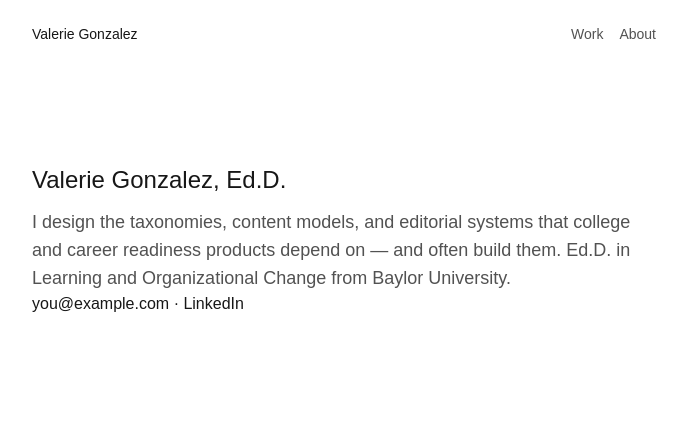
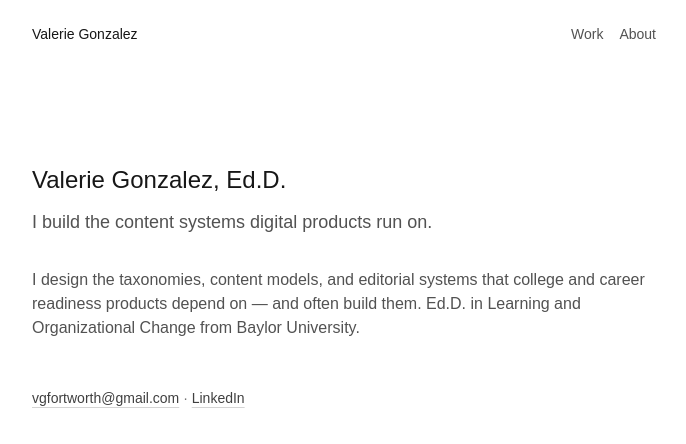
Before and after one commit to vgfortworth-dev/my-portfolio, a Next.js app: page / in a window 1280 px wide. Shown: the top 444 px of the page, without its empty margins (296-982 px from the left). Built offline with nearby package versions, Linux system fonts and the light colour scheme.

Commit message:
update home again

```diff
--- a/app/page.js
+++ b/app/page.js
@@ -2,19 +2,35 @@ export default function Home() {
   return (
     <main className="mx-auto max-w-2xl px-6 py-24">
       <h1 className="text-2xl font-medium">Valerie Gonzalez, Ed.D.</h1>
+
       <p className="mt-3 text-lg text-neutral-600">
+        I build the content systems digital products run on.
+      </p>
+
+      <p className="mt-8 text-neutral-600">
         I design the taxonomies, content models, and editorial systems
         that college and career readiness products depend on — and often
-        build them. Ed.D. in Learning and Organizational Change from Baylor University.
+        build them. Ed.D. in Learning and Organizational Change from
+        Baylor University.
       </p>
 
-      <p>
-  <a href="mailto:you@example.com">you@example.com</a>
-  {' · '}
-  <a href="https://www.linkedin.com/in/your-profile" target="_blank" rel="noopener noreferrer">
-    LinkedIn
-  </a>
-</p>
+      <p className="mt-12 text-sm text-neutral-500">
+        <a
+          href="mailto:vgfortworth@gmail.com"
+          className="text-neutral-700 underline underline-offset-4 decoration-neutral-300 hover:decoration-neutral-700"
+        >
+          vgfortworth@gmail.com
+        </a>
+        {' · '}
+        <a
+          href="https://www.linkedin.com/in/valerie-gonzalez-ed-d-9131657b/"
+          target="_blank"
+          rel="noopener noreferrer"
+          className="text-neutral-700 underline underline-offset-4 decoration-neutral-300 hover:decoration-neutral-700"
+        >
+          LinkedIn
+        </a>
+      </p>
     </main>
   )
 }
```
